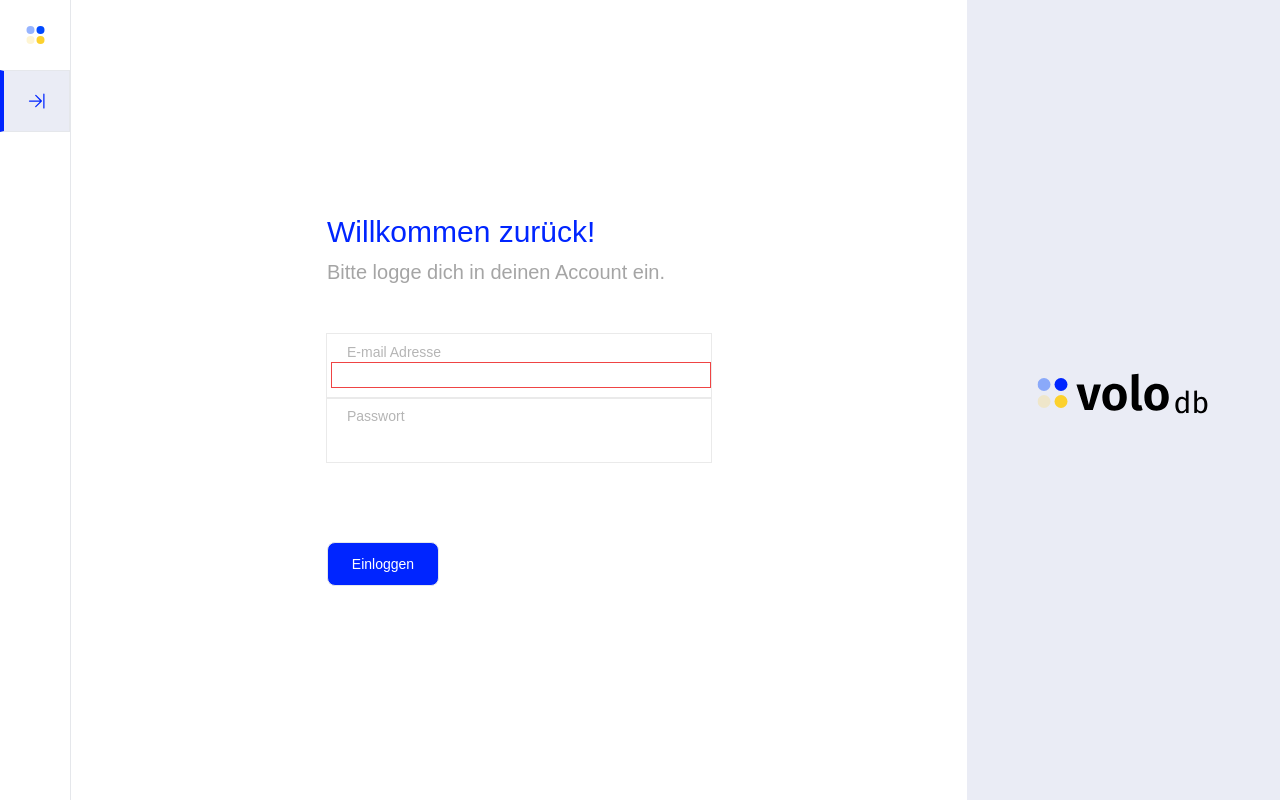
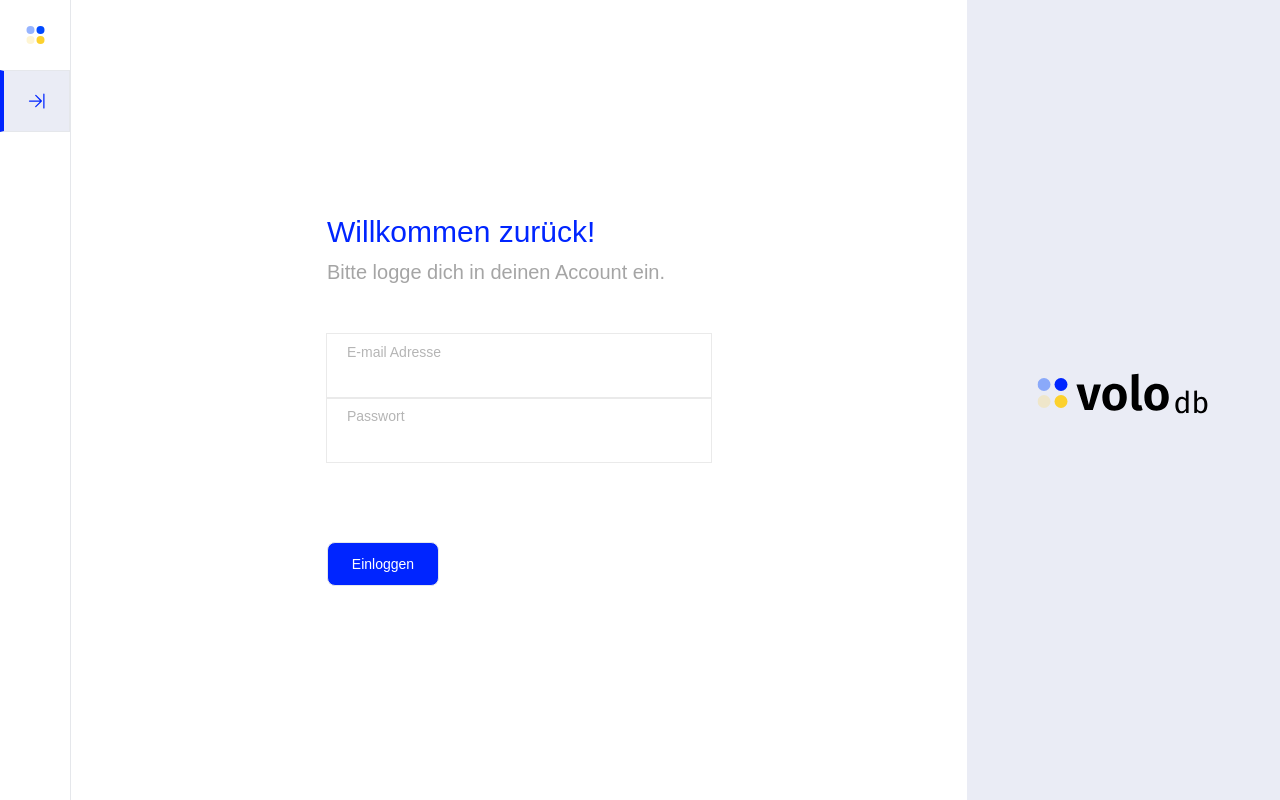
Before and after one commit to volo-db/volodb-frontend, a Vue app: page /login in a window 1280 px wide. Built offline with nearby package versions, Linux system fonts and the light colour scheme; a web font is replaced by a local one.

Commit message:
fix: remove input border

```diff
--- a/src/views/LoginView.vue
+++ b/src/views/LoginView.vue
@@ -14,7 +14,7 @@
             <label for="email" class="text-vologray-300 text-sm pt-2 pl-4">E-mail Adresse</label>
 
             <input
-              class="placeholder-transparent outline-none pl-4 border invalid:border-red-500"
+              class="placeholder-transparent outline-none pl-4"
               type="text"
               id="email"
               name="email"
@@ -22,7 +22,6 @@
               placeholder="E-Mail Adresse"
               required
               autocomplete="off"
-              :invalid="Boolean(errorMessageMail) ? true : undefined"
             />
           </div>
           <p v-if="errorMessagePassword">{{ errorMessagePassword }}</p>
```
